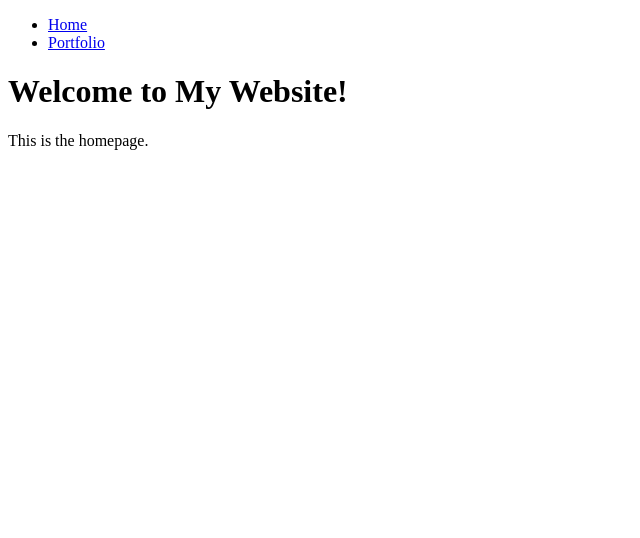
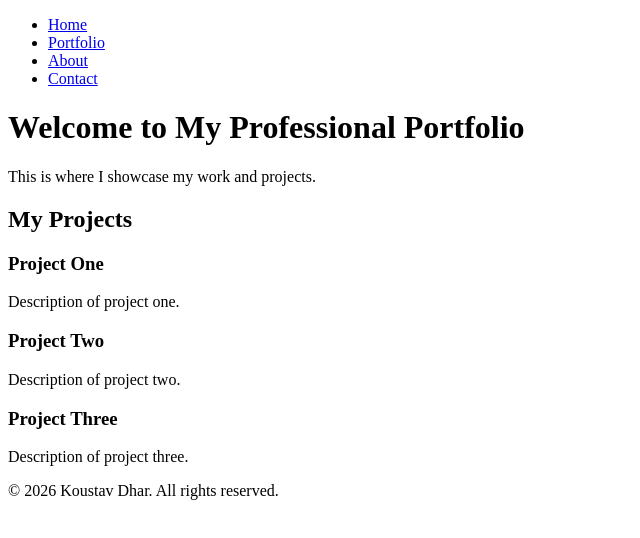
Before and after one commit to koustavdhar/ArKDhar.github.io, a plain HTML site: page index.html in a window 1280 px wide. Shown: the whole page, without its empty margins (0-640 px from the left). Drawn offline with Linux system fonts and the light colour scheme.

Commit message:
Updated index.html with complete professional portfolio content

```diff
--- a/index.html
+++ b/index.html
@@ -3,16 +3,39 @@
 <head>
     <meta charset="UTF-8">
     <meta name="viewport" content="width=device-width, initial-scale=1.0">
-    <title>My Website</title>
+    <title>Professional Portfolio</title>
+    <link rel="stylesheet" href="styles.css">
 </head>
 <body>
     <nav>
         <ul>
             <li><a href="index.html">Home</a></li>
             <li><a href="portfolio.html">Portfolio</a></li>
+            <li><a href="about.html">About</a></li>
+            <li><a href="contact.html">Contact</a></li>
         </ul>
     </nav>
-    <h1>Welcome to My Website!</h1>
-    <p>This is the homepage.</p>
+    <header>
+        <h1>Welcome to My Professional Portfolio</h1>
+        <p>This is where I showcase my work and projects.</p>
+    </header>
+    <section>
+        <h2>My Projects</h2>
+        <div class="project">
+            <h3>Project One</h3>
+            <p>Description of project one.</p>
+        </div>
+        <div class="project">
+            <h3>Project Two</h3>
+            <p>Description of project two.</p>
+        </div>
+        <div class="project">
+            <h3>Project Three</h3>
+            <p>Description of project three.</p>
+        </div>
+    </section>
+    <footer>
+        <p>&copy; 2026 Koustav Dhar. All rights reserved.</p>
+    </footer>
 </body>
 </html>
```
